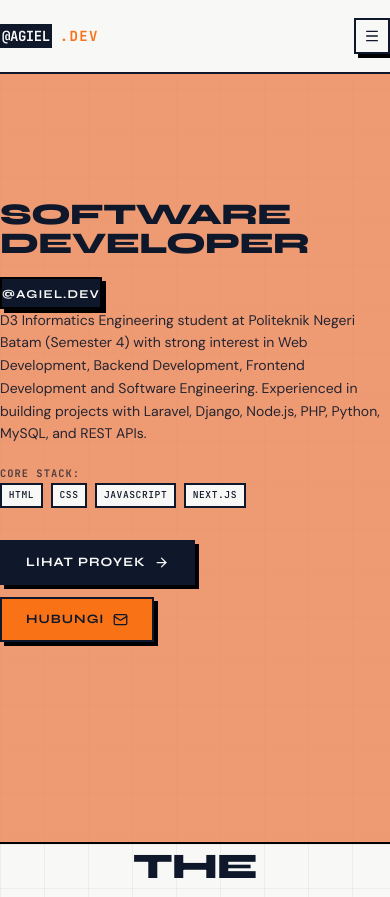
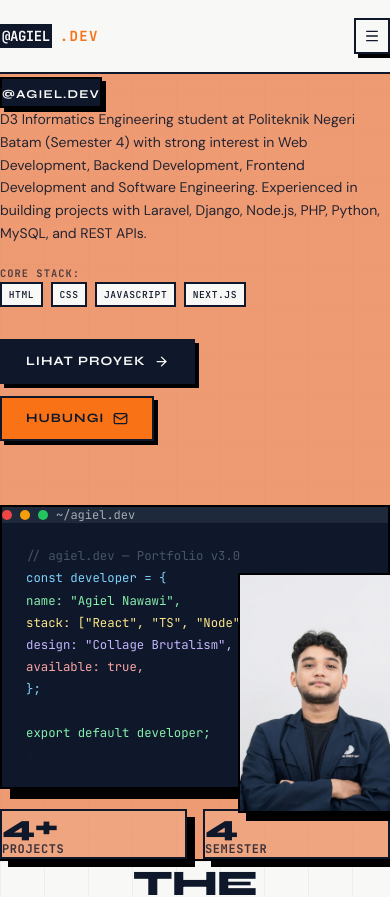
Before and after one commit to agielnawawi46/portofolio-v3, a React (Vite) app: page / in a window 390 px wide. Shown: the top 897 px of the page. Built offline with nearby package versions, Linux system fonts and the light colour scheme.

Commit message:
Restore mobile layout for Hero section

```diff
--- a/src/components/HeroSection.tsx
+++ b/src/components/HeroSection.tsx
@@ -34,10 +34,10 @@ export default function HeroSection() {
   return (
     <section
       id="hero"
-      className="relative min-h-screen w-full flex items-center justify-center overflow-hidden border-b-2 border-black"
+      className="relative min-h-screen w-full flex flex-col border-b-2 border-black"
       aria-label="Hero section"
     >
-      <div className="absolute inset-0 grid grid-cols-1 md:grid-cols-2 pointer-events-none" style={{ zIndex: 0 }}>
+      <div className="absolute inset-0 grid grid-cols-1 md:grid-cols-2 pointer-events-none overflow-hidden" style={{ zIndex: 0 }}>
         <div className="relative border-r-2 border-black hidden md:block" style={{ background: "var(--color-lavender)" }}>
           <div className="absolute inset-0 grid-bg opacity-40" />
         </div>
@@ -47,8 +47,8 @@ export default function HeroSection() {
         </div>
       </div>
 
-      {/* Container Utama — Diperbaiki: px-6 md:px-12 menjadi px-10 md:px-16, gap-10 menjadi gap-16 lg:gap-20 */}
-      <div className="w-full max-w-7xl mx-auto px-10 md:px-16 py-24 md:py-32 relative z-10 grid grid-cols-1 lg:grid-cols-2 gap-16 lg:gap-20 items-center">
+      {/* Container Utama */}
+      <div className="w-full max-w-7xl mx-auto px-10 md:px-16 pt-32 pb-20 sm:pt-36 md:pt-40 md:pb-32 relative z-10 grid grid-cols-1 lg:grid-cols-2 gap-16 lg:gap-20 items-center flex-1">
 
         <motion.div
           initial={{ opacity: 0, x: -20 }}
@@ -116,16 +116,16 @@ export default function HeroSection() {
           initial={{ opacity: 0, x: 20 }}
           animate={{ opacity: 1, x: 0 }}
           transition={{ ...springSmooth, delay: 0.12 }}
-          className="hidden lg:flex flex-col gap-5 w-full"
+          className="flex flex-col gap-5 w-full mt-8 lg:mt-0"
         >
           {/* Terminal + Foto overlay */}
           <div className="relative">
-            {/* Foto — Diperbaiki: -right-10 -bottom-10 z-10 w-40, aspectRatio diperbaiki agar tidak gepeng */}
+            {/* Foto — Posisi disesuaikan per ukuran layar agar tidak terlalu meluap di mobile */}
             <motion.div
               initial={{ opacity: 0, scale: 0.85 }}
               animate={{ opacity: 1, scale: 1 }}
               transition={{ ...springSmooth, delay: 0.6 }}
-              className="absolute -right-10 -bottom-10 z-10"
+              className="absolute -right-2 -bottom-6 sm:-right-6 sm:-bottom-8 lg:-right-10 lg:-bottom-10 z-10"
             >
               <div
                 className="w-40 border-2 border-black overflow-hidden"
```
